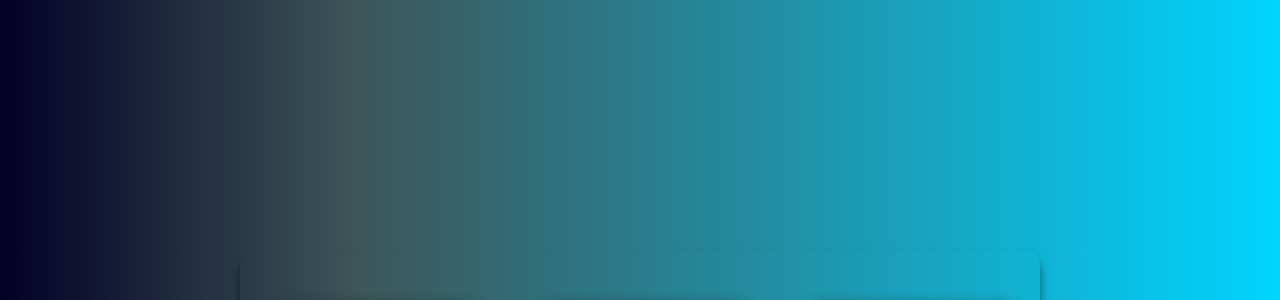
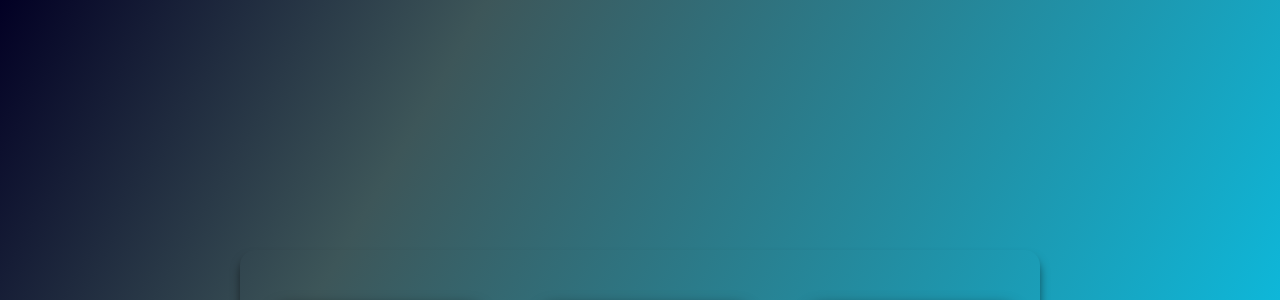
Before and after one commit to VictorJustin01/Relogio-Digital, a plain HTML site: page index.html in a window 1280 px wide. Shown: the top 300 px of the page. Drawn offline with nearby package versions, Linux system fonts and the light colour scheme.

Commit message:
Update style.css

```diff
--- a/assets/css/style.css
+++ b/assets/css/style.css
@@ -8,7 +8,7 @@
 body{
     height:100vh;
     background: rgb(2,0,36);
-background: linear-gradient(90deg, rgba(2,0,36,1) 0%, rgba(61,86,89,1) 28%, rgba(0,212,255,1) 100%);
+background: linear-gradient(120deg, rgba(2,0,36,1) 0%, rgba(61,86,89,1) 28%, rgba(0,212,255,1) 100%);
     display:flex;
     align-items: center;
     justify-content: center;
```
